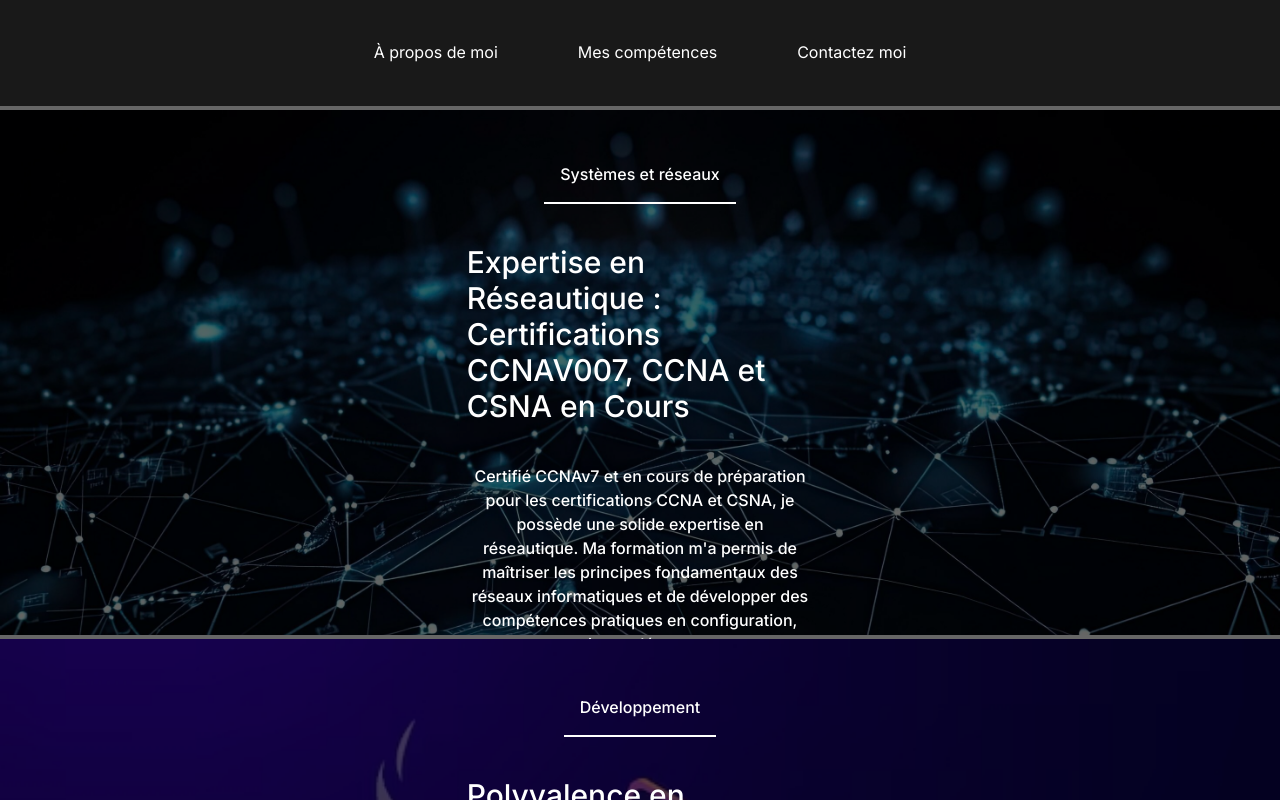
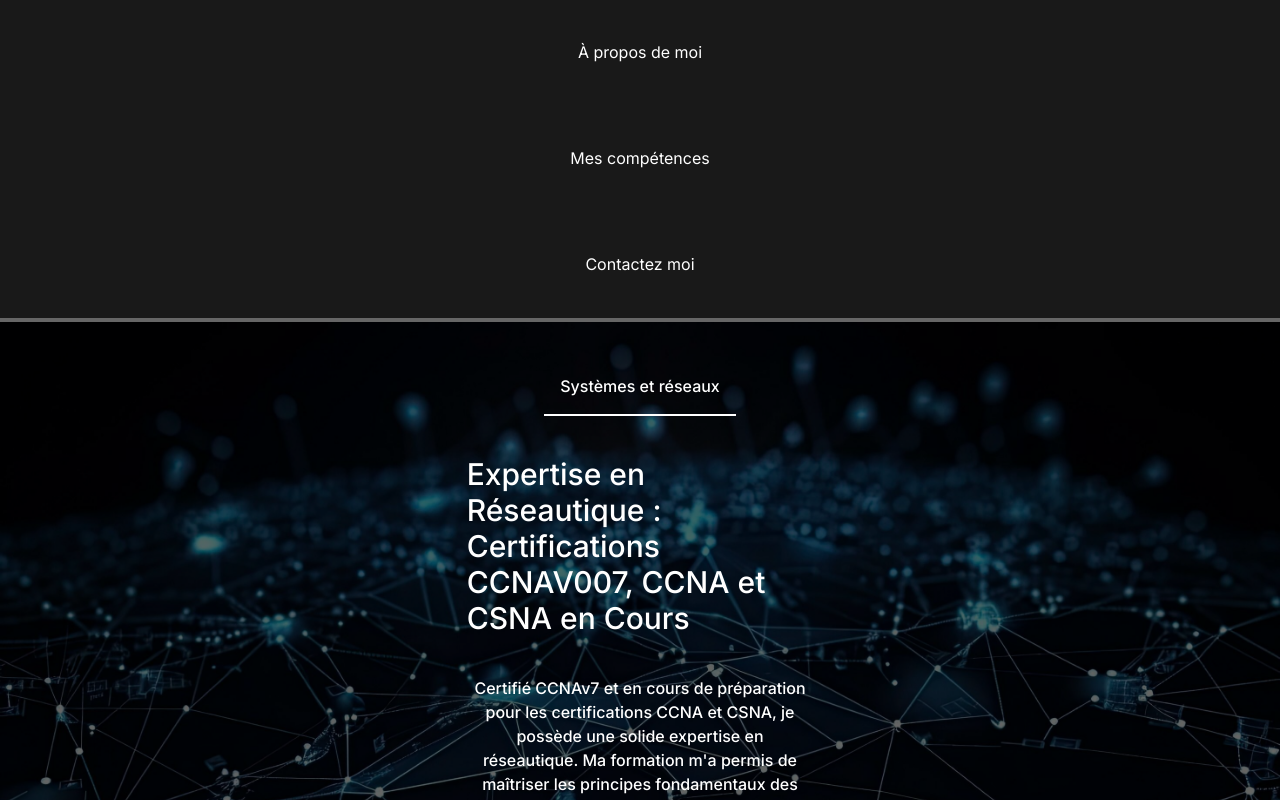
Before and after one commit to Aurelienschmi/Aurelien-portefolio, a Next.js app: page /mySkills in a window 1280 px wide. Shown: the top 800 px of the page. Built offline with nearby package versions, Linux system fonts and the light colour scheme.

Commit message:
update Header to be responsive

```diff
--- a/app/header.tsx
+++ b/app/header.tsx
@@ -2,22 +2,22 @@
 
 export default function Header() {
   return (
-    <header className="flex-row justify-ceter justify-center flex-wrap flex items-center ">
+    <header className="flex-row justify-ceter justify-center flex-wrap flex items-center sm: flex-col ">
       <a
         href="/"
-        className="p-2 m-8 border-b-2 border-transparent hover:border-white"
+        className="p-2 m-8 border-b-2 border-transparent hover:border-white sm: m-2 p-1 "
       >
         À propos de moi
       </a>
       <a
         href="/mySkills"
-        className="p-2 m-8 border-b-2 border-transparent hover:border-white"
+        className="p-2 m-8 border-b-2 border-transparent hover:border-white sm: m-2 p-1"
       >
         Mes compétences
       </a>
       <a
         href="/contactMe"
-        className="p-2 m-8 border-b-2 border-transparent hover:border-white"
+        className="p-2 m-8 border-b-2 border-transparent hover:border-white sm: p-1 m-2"
       >
         Contactez moi
       </a>
```
